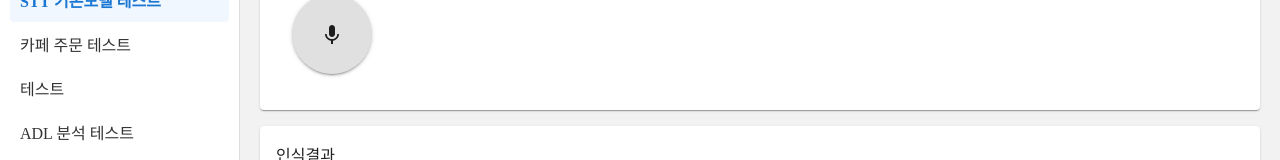
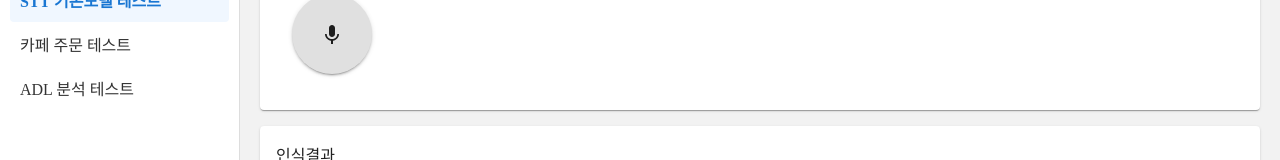
Before and after one commit to bssoft-dev/sound-test-web-2206, a React (Create React App) app: page /stt-test in a window 1280 px wide. Shown: the part 182-342 px from the top of the page. Built offline with nearby package versions, Linux system fonts and the light colour scheme; no server answers; sample sign-in values are in the browser's storage; a web font is replaced by a local one.

Commit message:
comment: test page link comment

```diff
--- a/src/components/Layout/SideNav/SideMenu.jsx
+++ b/src/components/Layout/SideNav/SideMenu.jsx
@@ -9,7 +9,7 @@ const links = [
     {name: '카페 주문 테스트', url: '/menu-test' },
     // {name: '로그인', url: '/login' },
     // {name: '오디오 스트리밍 테스트', url: '/audio-test' },
-    {name: '테스트', url: '/test' },
+    // {name: '테스트', url: '/test' },
 ]
 
 export default function SideMenu() {
```
